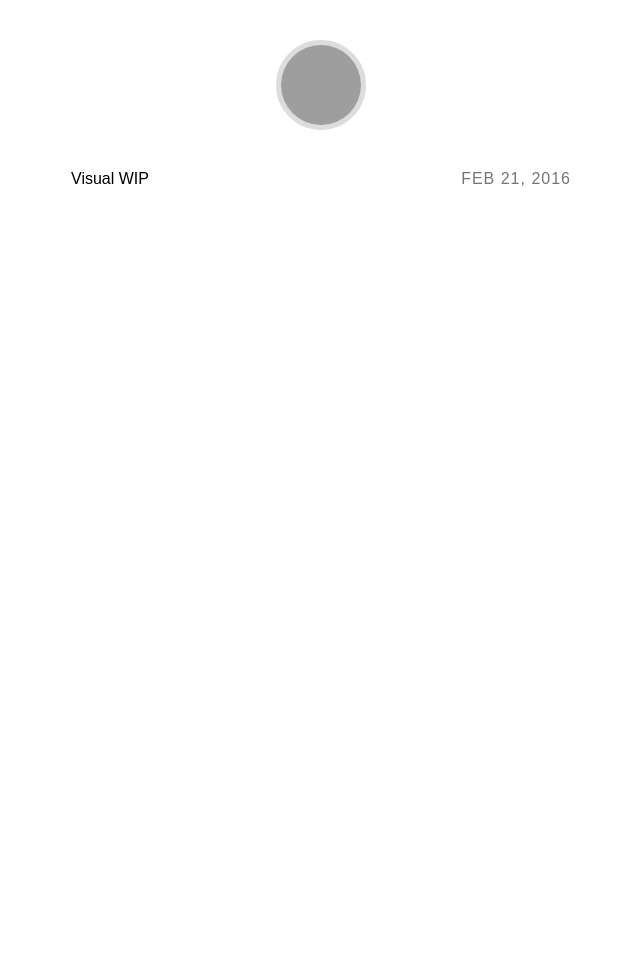
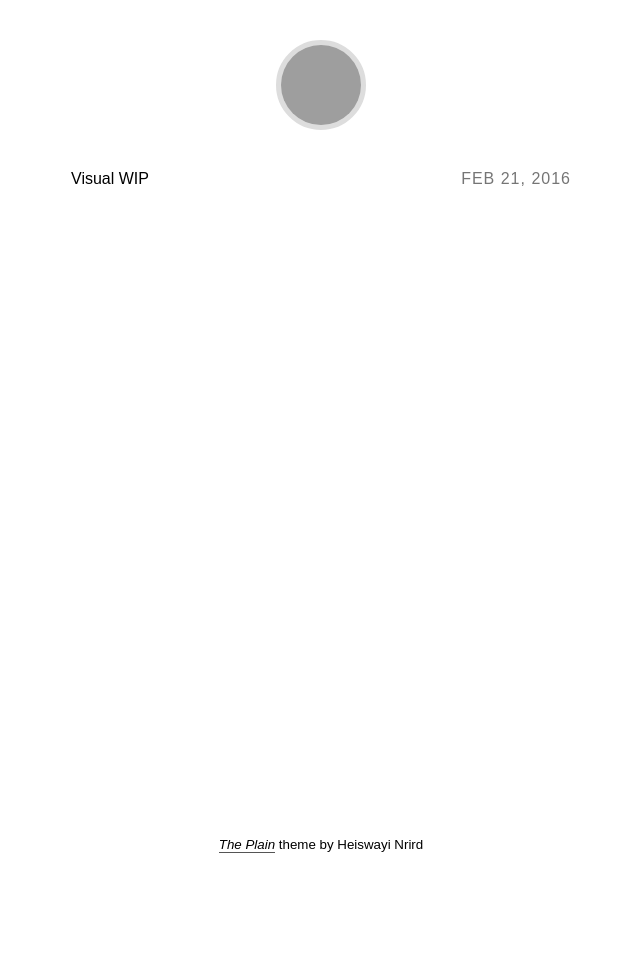
Before and after one commit to bemosior/bemosior.github.io, a Jekyll site: the page built from index.html, in a window 1280 px wide. Shown: the whole page, without its empty margins (319-959 px from the left). Built offline with Jekyll 4.4.1, drawn with Linux system fonts in a browser that asks for light colours; some web fonts are replaced; before the commit the page ends 900 px from its top, so only the background shows below that; grey boxes are pictures that could not be loaded.

Commit message:
Footer with them cred added.

```diff
--- /dev/null
+++ b/_includes/footer.html
@@ -0,0 +1,5 @@
+<div id="footer">
+    <small>
+        <i><a href="http://heiswayi.github.io/the-plain.html">The Plain</a></i> theme by Heiswayi Nrird
+    </small>
+</div>
--- a/_includes/header.html
+++ b/_includes/header.html
@@ -1,4 +1,4 @@
-<aside class="logo">
+<div class="logo">
 
 	{% if page.url == '/index.html' or page.url == '/' %}
 		{% assign link = '/about' %}
@@ -13,4 +13,4 @@
 	</a>
 	<span class="logo-prompt">{{ prompt }}</span>
 
-</aside>
+</div>
--- /dev/null
+++ b/_includes/main.html
@@ -0,0 +1,3 @@
+<div id="main">
+    {{ content | replace: '&#8617;', '&#8617;&#xfe0e;' }}
+</div>
--- a/_layouts/default.html
+++ b/_layouts/default.html
@@ -11,20 +11,13 @@ layout: compress
 
 	<body>
 
-		{% include header.html %}
+		<div id="wrapper">
+			{% include header.html %}
 
-		<main>
-			{{ content | replace: '&#8617;', '&#8617;&#xfe0e;' }}
-		</main>
+			{% include main.html %}
 
-		{% if page.path contains '_posts' %}
-
-			{% if content contains 'reversefootnote' %}
-				<aside class="note"></aside>
-				<script async src="{{site.baseurl}}/assets/footnotes.js"></script>
-			{% endif %}
-
-		{% endif %}
+			{% include footer.html %}
+		</div>
 
 	</body>
 
--- a/_sass/main.scss
+++ b/_sass/main.scss
@@ -1,5 +1,9 @@
+html {
+  height: 100%;
+}
 body {
   font-family: 'Fira Sans', sans-serif;
+  height: 100%;
   padding: 20px;
   margin: 0;
   font-weight: 400;
@@ -378,3 +382,18 @@ section {
     -webkit-transform: none;
   }
 }
+#main {
+  padding-bottom:100px;
+}
+#footer {
+  width: 100%;
+  height: 100px;
+  position: absolute;
+  bottom: 0;
+  left: 0;
+  text-align: center;
+}
+#wrapper {
+  min-height: 100%;
+  position: relative;
+}
```
